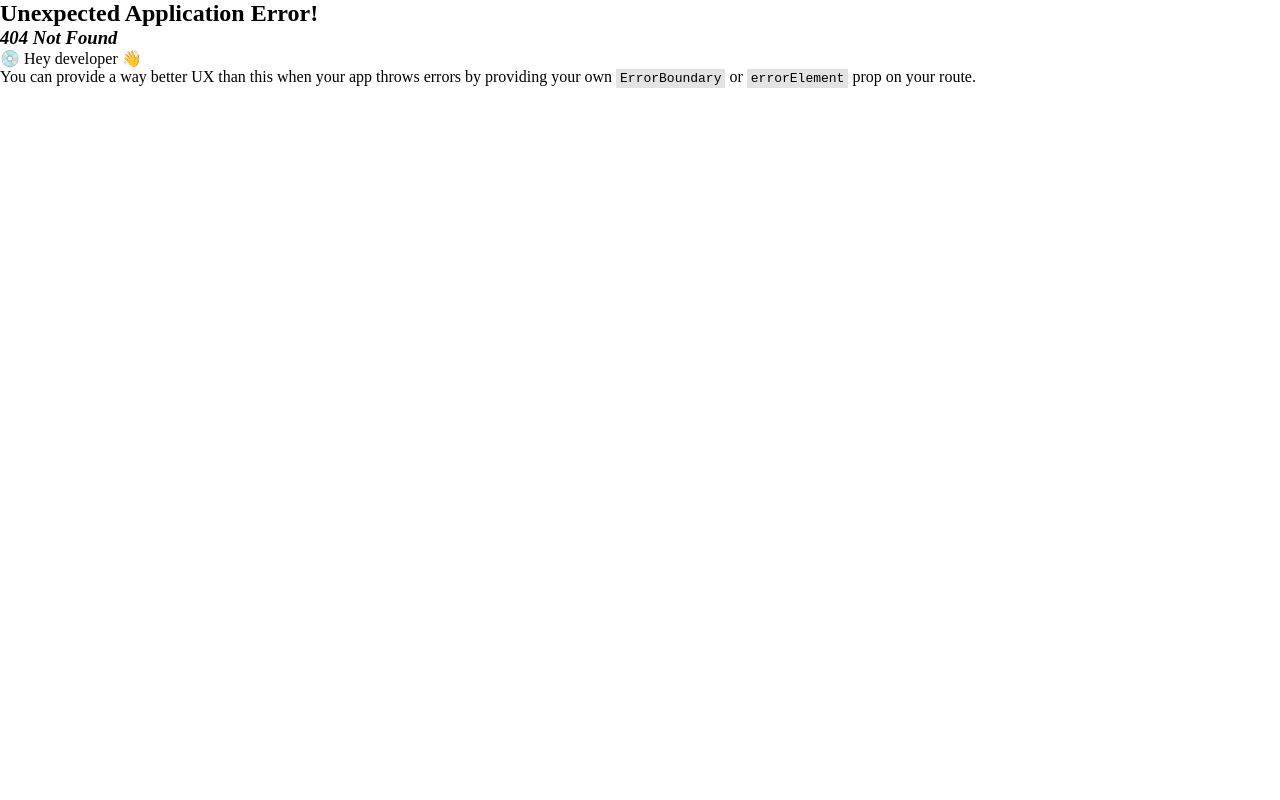
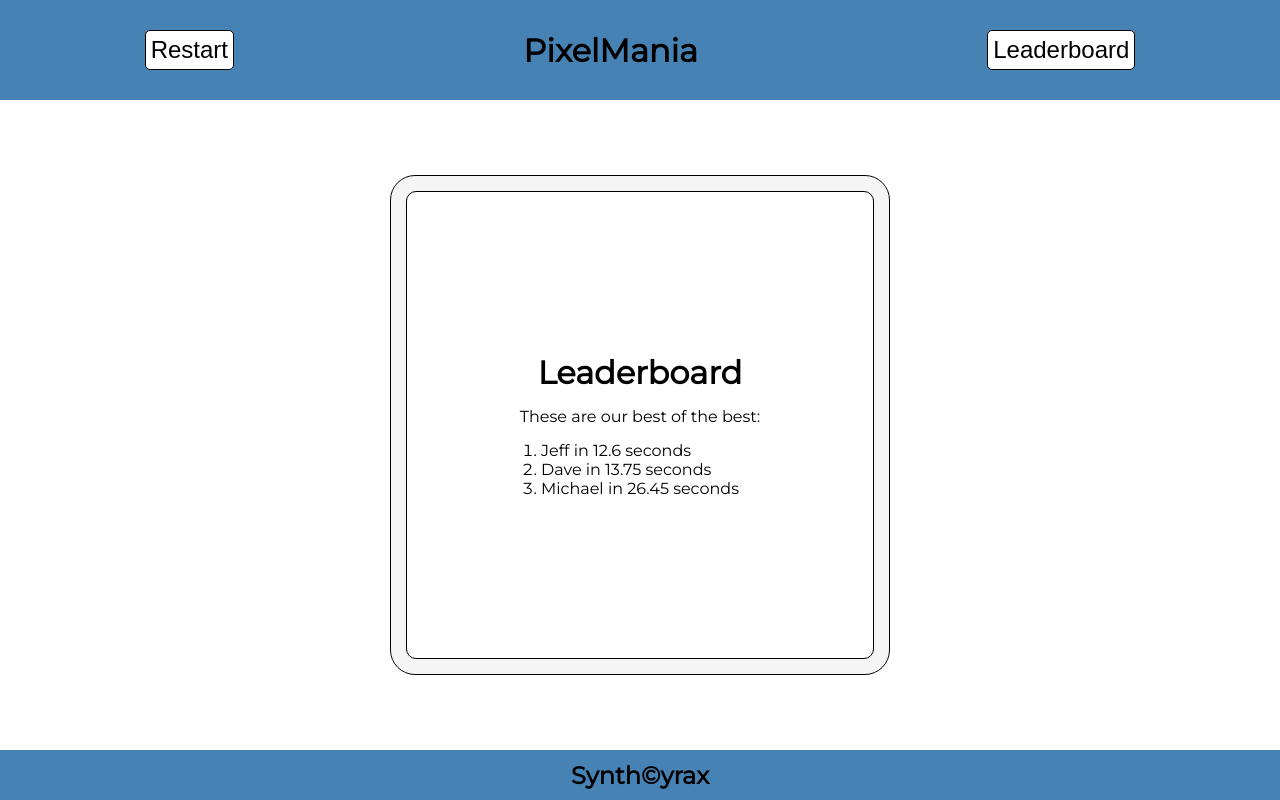
Before and after one commit to DayanWalter/TOP-where-is-waldow, a React (Vite) app in the folder frontend/: page /leaderboard in a window 1280 px wide. Before the commit this address had no page. Built offline with nearby package versions, Linux system fonts and the light colour scheme.

Commit message:
Added Leaderboard.jsx

```diff
--- /dev/null
+++ b/frontend/src/components/Leaderboard.jsx
@@ -0,0 +1,28 @@
+import styles from './Leaderboard.module.css';
+
+export default function Leaderboard() {
+  const leaderboard = [
+    { id: 1, name: 'Jeff', time: 12.6 },
+    { id: 2, name: 'Dave', time: 13.75 },
+    { id: 3, name: 'Michael', time: 26.45 },
+  ];
+  return (
+    <div className={styles.container}>
+      <div className={styles.outerbox}>
+        <div className={styles.innerbox}>
+          <div className={styles.innerboxcontent}>
+            <h1>Leaderboard</h1>
+            <p>These are our best of the best:</p>
+            <ol>
+              {leaderboard.map(({ id, name, time }) => (
+                <li key={id}>
+                  {/* Insert component */} {name} in {time} seconds
+                </li>
+              ))}
+            </ol>
+          </div>
+        </div>
+      </div>
+    </div>
+  );
+}
--- /dev/null
+++ b/frontend/src/components/Leaderboard.module.css
@@ -0,0 +1,59 @@
+.container {
+  /* border: 1px solid black; */
+  background-color: white;
+  width: 100%;
+  height: 100%;
+  display: flex;
+  align-items: center;
+  justify-content: center;
+}
+.outerbox {
+  background-color: whitesmoke;
+  border: 1px solid black;
+  border-radius: 25px;
+  padding: 15px;
+  width: 500px;
+  height: 500px;
+}
+.innerbox {
+  background-color: white;
+  border: 1px solid black;
+  border-radius: 10px;
+  max-width: 100%;
+  min-height: 100%;
+  display: flex;
+  align-items: center;
+  justify-content: center;
+}
+.innerboxcontent {
+  display: flex;
+  align-items: center;
+  justify-content: center;
+  flex-direction: column;
+}
+.innerboxcontent h1,
+.innerboxcontent p {
+  text-align: center;
+  margin-bottom: 15px;
+}
+.innerboxcontent ul {
+  margin: 40px 0px;
+  padding: 0px 50px;
+}
+.innerboxcontent button {
+  color: black;
+  background-color: white;
+  outline: none;
+  border: 1px solid black;
+  font-size: 24px;
+  padding: 5px;
+  border-radius: 5px;
+  cursor: pointer;
+  transition: all 0.5s;
+}
+.innerboxcontent button:hover {
+  color: white;
+  background-color: black;
+  /* transform: scale(5); */
+  transform: rotate(720deg);
+}
```
Also changed, not shown: frontend/src/main.jsx (+5 -4 lines).
